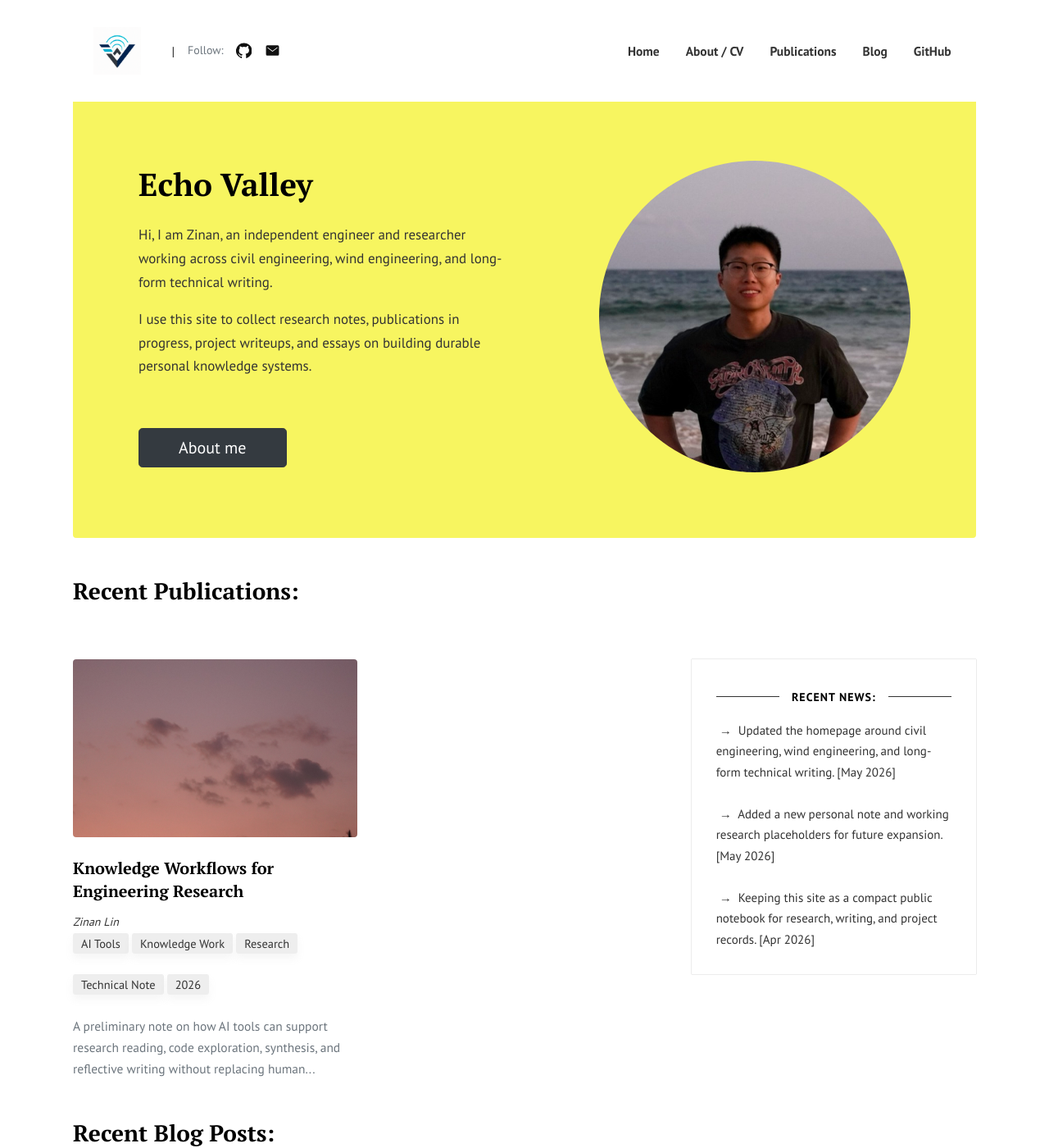
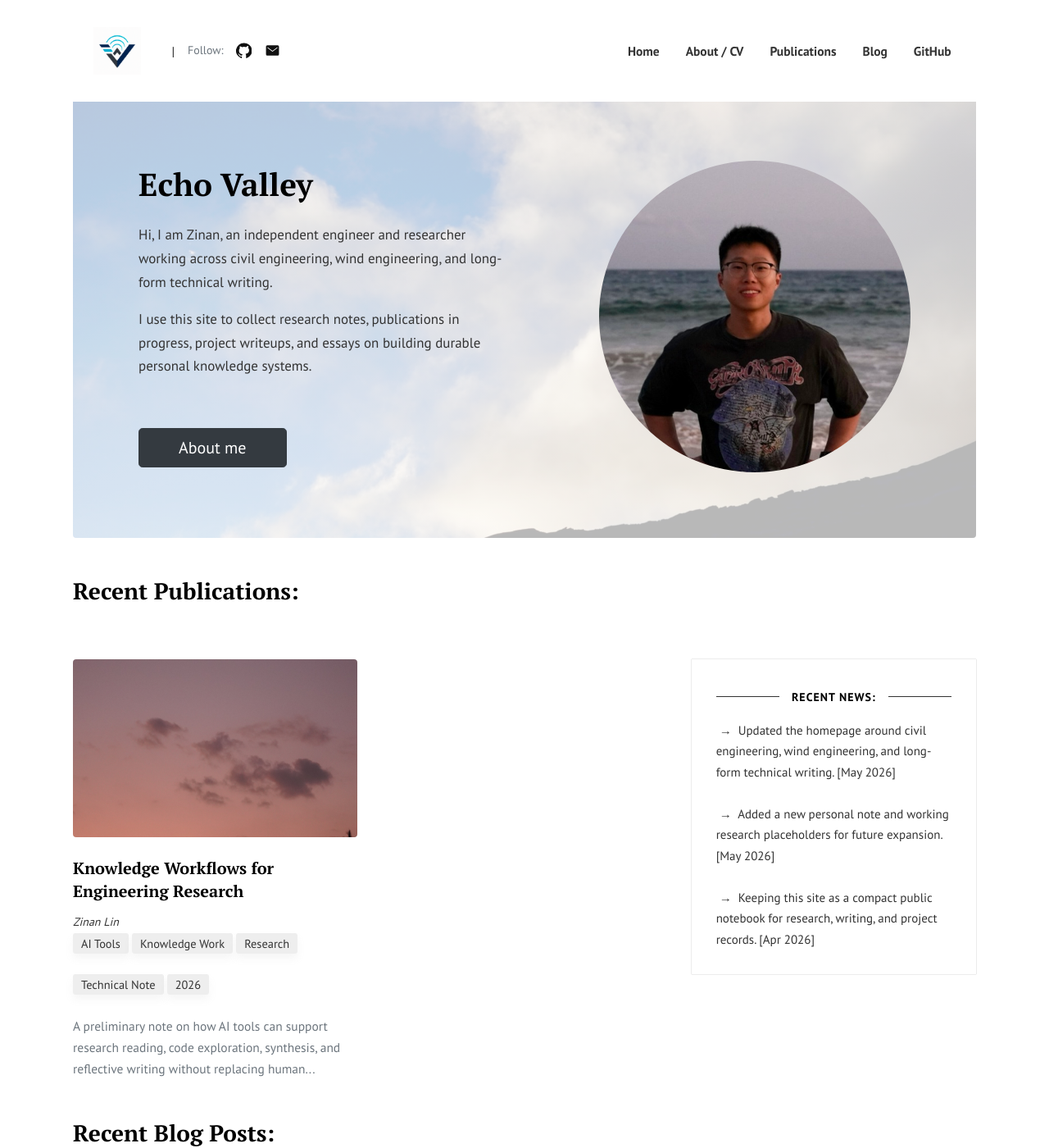
Before and after one commit to znecho9/znecho9.github.io, a Jekyll site: the page built from index.md, in a window 1280 px wide and 1400 px high. Shown: the whole window at 82% size. Built offline with Jekyll 4.4.1, drawn with Linux system fonts in a browser that asks for light colours.

Commit message:
Update custom.css

```diff
--- a/assets/css/custom.css
+++ b/assets/css/custom.css
@@ -18,7 +18,9 @@
 }
 
 .hero {
-  background: #F7F560;
+  background:
+    linear-gradient(rgba(255, 255, 255, 0.72), rgba(255, 255, 255, 0.72)),
+    url("/assets/images/Background.jpg") center / cover no-repeat;
 }
 
 .hero p {
```
